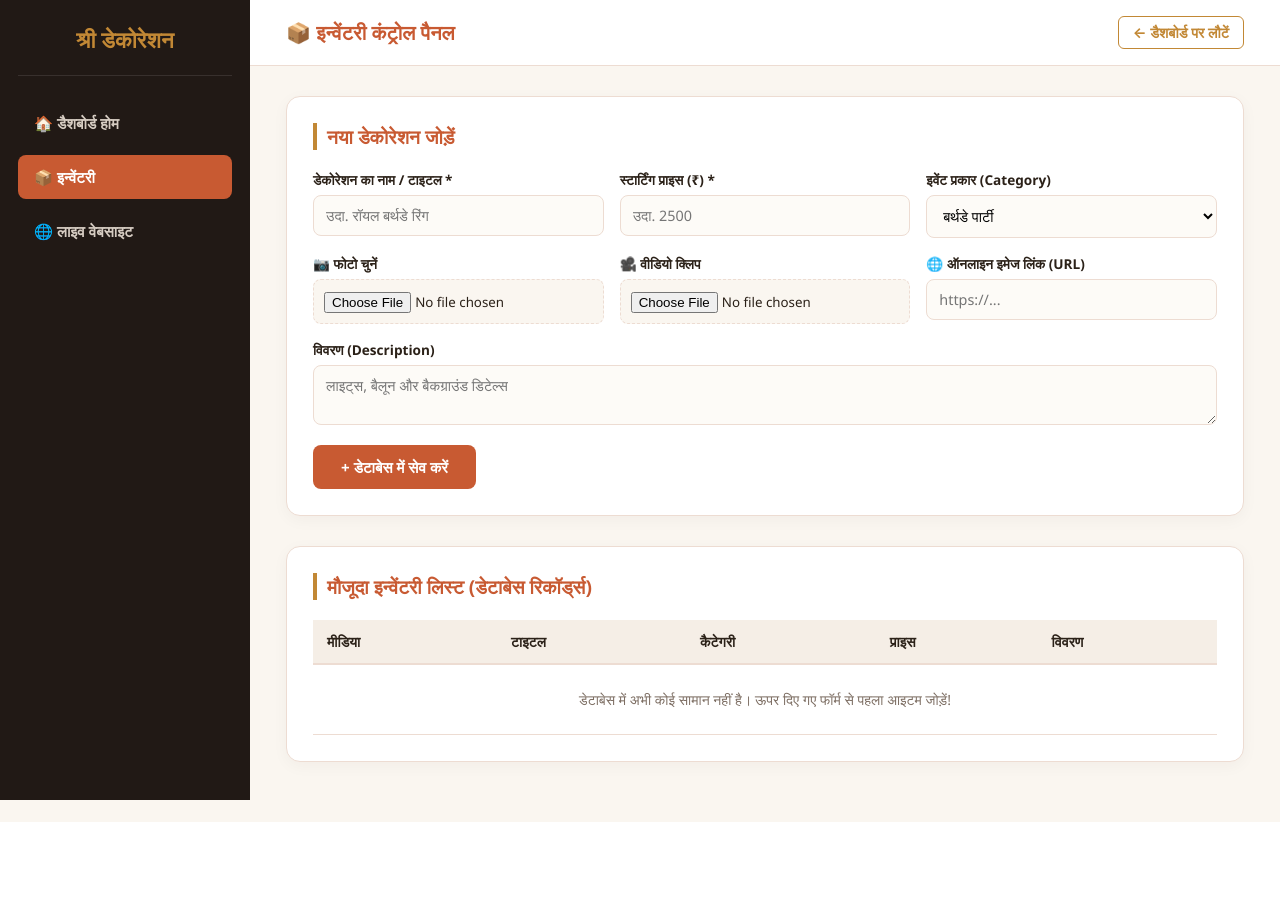
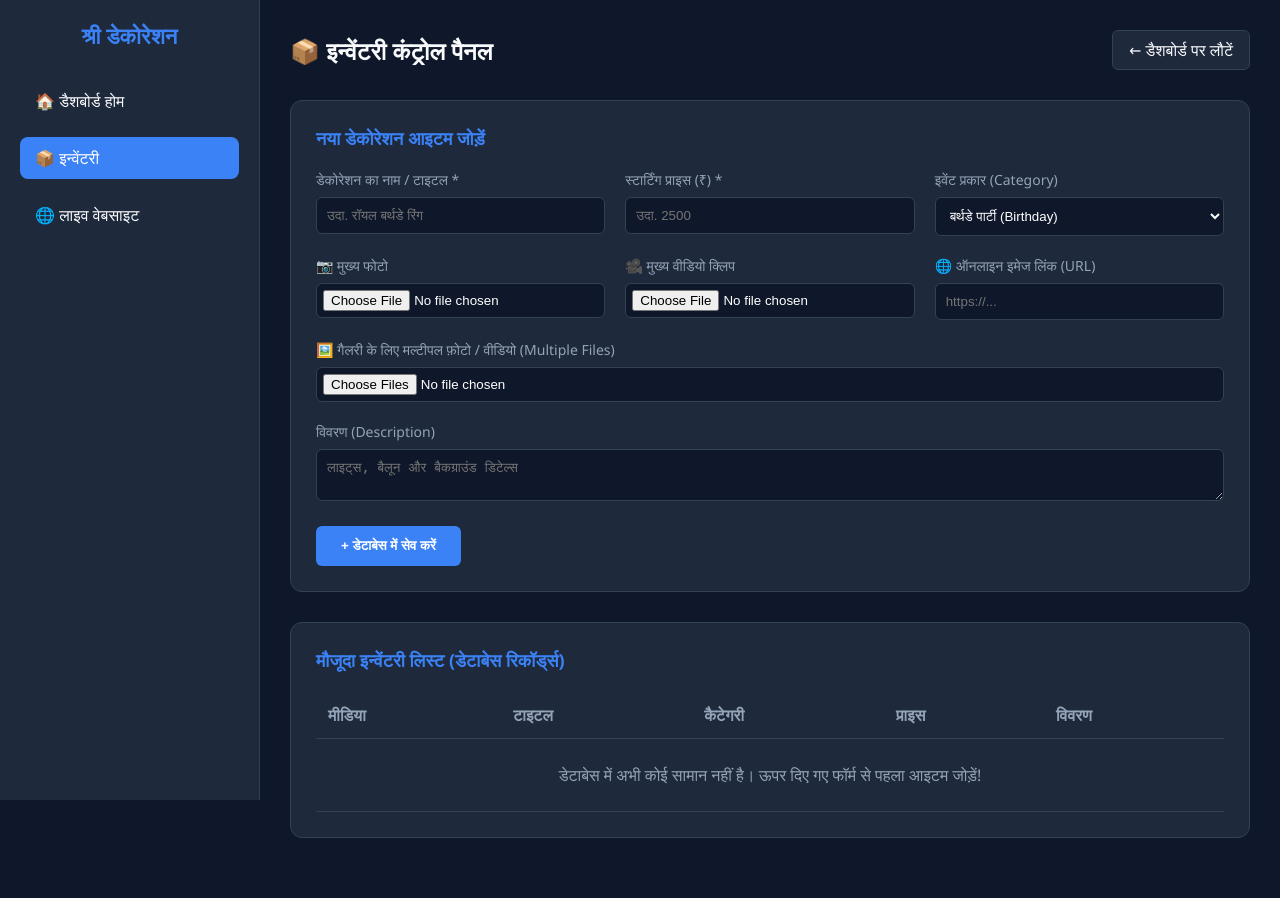
Before and after one commit to Nileshji123/decoration-shop, a Django app: page /inventory/ in a window 1280 px wide. Before the commit the page ends 822 px from the top, so only its background shows below. Run offline with Django 5.2, Linux system fonts and the light colour scheme; data that the repository does not hold is empty; parts of the project's set-up code (start-up, migrations or seed data) failed here and were passed over.

Commit message:
Added multiple media gallery support and updated templates

```diff
--- a/decor_app/views.py
+++ b/decor_app/views.py
@@ -1,14 +1,10 @@
-from django.shortcuts import render, redirect
-from .models import Inventory
 from django.shortcuts import render, redirect, get_object_or_404
-
-
+from decor_app.models import Inventory
 
 OWNER_USER = "piyush"
 OWNER_PASS = "piyush123"
 
 # 1. मुख्य होमपेज (जहाँ पब्लिक को सारी एक्टिव इन्वेंटरी दिखेगी)
-
 def home(request):
     # URL से चुनी हुई कैटेगरी निकालें (उदा: ?cat=birthday)
     category_slug = request.GET.get('cat')
@@ -45,33 +41,54 @@ def dashboard(request):
     return render(request, 'dashboard.html')
 
 # 4. इन्वेंटरी पेज (अपलोड फॉर्म + डेटाबेस लिस्टिंग)
+from django.shortcuts import render, redirect
+from .models import Inventory, DecorationMedia
+
+from django.shortcuts import render, redirect
+from .models import Inventory, DecorationMedia
+
 def inventory_view(request):
     if request.method == 'POST':
         title = request.POST.get('title')
         price = request.POST.get('price')
         category = request.POST.get('category')
+        image = request.FILES.get('image')
+        video = request.FILES.get('video')
         online_url = request.POST.get('online_url')
         description = request.POST.get('description')
 
-        # फाइल्स पकड़ना
-        image = request.FILES.get('image')
-        video = request.FILES.get('video')
+        gallery_files = request.FILES.getlist('gallery_images')
 
-        # डेटाबेस में नई रो क्रिएट करना
-        if title and price:
-            Inventory.objects.create(
-                title=title,
-                price=price,
-                category=category,
-                image=image,
-                video=video,
-                online_url=online_url,
-                description=description
+        # Agar main image nahi di hai, toh gallery ki pehli image ko hi main image bana lo
+        if not image and gallery_files:
+            for f in gallery_files:
+                if not f.name.lower().endswith(('.mp4', '.avi', '.mov', '.mkv', '.webm')):
+                    image = f
+                    break
+
+        # 1. Inventory item save karein
+        item = Inventory.objects.create(
+            title=title,
+            price=price,
+            category=category,
+            image=image,
+            video=video,
+            online_url=online_url,
+            description=description
+        )
+
+        # 2. Saari files/videos gallery me save karein
+        for f in gallery_files:
+            is_vid = f.name.lower().endswith(('.mp4', '.avi', '.mov', '.mkv', '.webm'))
+            DecorationMedia.objects.create(
+                inventory=item,
+                media_file=f,
+                is_video=is_vid
             )
-            return redirect('inventory')
 
-    # डेटाबेस से सारी इन्वेंटरी निकाल कर पेज को भेजना
-    items = Inventory.objects.all().order_by('-created_at')
+        return redirect('inventory')
+
+    items = Inventory.objects.all().order_by('-id')
     return render(request, 'inventory.html', {'items': items})
 
 # बुकिंग / डिटेल पेज का फंक्शन
--- a/templates/booking_page.html
+++ b/templates/booking_page.html
@@ -256,13 +256,12 @@
             {% for media in item.gallery.all %}
             <div class="slide-item">
                 {% if media.is_video %}
-                    <video src="{{ media.file.url }}" muted playsinline></video>
+                    <video src="{{ media.media_file.url }}" muted playsinline></video>
                 {% else %}
-                    <img src="{{ media.file.url }}" alt="Gallery Image">
+                    <img src="{{ media.media_file.url }}" alt="Gallery Image">
                 {% endif %}
             </div>
             {% endfor %}
-
             <!-- स्लाइडर बटन -->
             <button class="slider-btn btn-prev" onclick="moveSlide(-1)">&#10094;</button>
             <button class="slider-btn btn-next" onclick="moveSlide(1)">&#10095;</button>
--- a/templates/inventory.html
+++ b/templates/inventory.html
@@ -3,222 +3,190 @@
 <head>
     <meta charset="UTF-8">
     <meta name="viewport" content="width=device-width, initial-scale=1.0">
-    <title>इन्वेंटरी मैनेजमेंट | श्री डेकोरेशन</title>
+    <title>श्री डेकोरेशन - इन्वेंटरी कंट्रोल पैनल</title>
     <style>
         :root {
-            --bg-base: #faf6f0;
-            --card-bg: #ffffff;
-            --accent-terracotta: #c85a32;
-            --accent-gold: #c28835;
-            --text-dark: #2b2118;
-            --text-muted: #7d6e63;
-            --border-soft: #eddcd2;
-            --sidebar-bg: #211915;
-        }
-
-        * {
-            box-sizing: border-box;
-            margin: 0;
-            padding: 0;
-            font-family: 'Segoe UI', -apple-system, BlinkMacSystemFont, Roboto, sans-serif;
+            --bg-main: #0f172a;
+            --card-bg: #1e293b;
+            --text-main: #f8fafc;
+            --text-muted: #94a3b8;
+            --accent: #3b82f6;
+            --accent-hover: #2563eb;
+            --border-color: #334155;
         }
 
         body {
-            background-color: var(--bg-base);
-            color: var(--text-dark);
-            min-height: 100vh;
+            background-color: var(--bg-main);
+            color: var(--text-main);
+            font-family: 'Segoe UI', Tahoma, Geneva, Verdana, sans-serif;
+            margin: 0;
             display: flex;
         }
 
+        /* Sidebar Styling */
         aside {
-            width: 250px;
-            background-color: var(--sidebar-bg);
-            color: #f5ebe0;
-            display: flex;
-            flex-direction: column;
-            justify-content: space-between;
-            padding: 24px 18px;
+            width: 260px;
+            background-color: var(--card-bg);
+            height: 100vh;
             position: fixed;
-            height: 100vh;
+            border-right: 1px solid var(--border-color);
+            padding: 20px;
+            box-sizing: border-box;
         }
 
         .side-brand {
-            font-size: 1.4rem;
-            font-weight: 800;
-            color: var(--accent-gold);
+            font-size: 22px;
+            font-weight: bold;
+            color: var(--accent);
+            margin-bottom: 30px;
             text-align: center;
-            padding-bottom: 20px;
-            border-bottom: 1px solid rgba(255, 255, 255, 0.1);
         }
 
         .side-nav {
             list-style: none;
-            margin-top: 25px;
-            display: flex;
-            flex-direction: column;
-            gap: 10px;
+            padding: 0;
+        }
+
+        .side-nav li {
+            margin-bottom: 15px;
         }
 
         .side-nav a {
-            display: flex;
-            align-items: center;
-            gap: 12px;
-            color: #d6ccc2;
+            color: var(--text-main);
             text-decoration: none;
-            padding: 12px 16px;
+            display: block;
+            padding: 10px 15px;
             border-radius: 8px;
-            font-weight: 600;
-            font-size: 0.95rem;
-            transition: all 0.2s ease;
+            transition: 0.3s;
         }
 
         .side-nav a:hover, .side-nav a.active {
-            background-color: var(--accent-terracotta);
-            color: #ffffff;
+            background-color: var(--accent);
+            color: white;
         }
 
+        /* Main Content Wrapper */
         .main-wrapper {
-            margin-left: 250px;
-            flex: 1;
-            display: flex;
-            flex-direction: column;
+            margin-left: 260px;
+            padding: 30px;
+            width: calc(100% - 260px);
+            box-sizing: border-box;
         }
 
         header {
-            background: var(--card-bg);
-            padding: 16px 36px;
             display: flex;
             justify-content: space-between;
             align-items: center;
-            border-bottom: 1px solid var(--border-soft);
-            position: sticky;
-            top: 0;
-            z-index: 10;
+            margin-bottom: 30px;
         }
 
         .header-title {
-            font-size: 1.25rem;
-            font-weight: 700;
-            color: var(--accent-terracotta);
+            font-size: 24px;
+            font-weight: bold;
         }
 
         .btn-back {
+            background: var(--card-bg);
+            color: var(--text-main);
+            padding: 8px 16px;
+            border-radius: 6px;
             text-decoration: none;
-            color: var(--accent-gold);
-            font-weight: 700;
-            font-size: 0.9rem;
-            border: 1px solid var(--accent-gold);
-            padding: 6px 14px;
-            border-radius: 6px;
+            border: 1px solid var(--border-color);
         }
 
-        .content-area {
-            padding: 30px 36px;
-        }
-
+        /* Panel Box & Forms */
         .panel-box {
-            background: var(--card-bg);
-            border-radius: 14px;
-            border: 1px solid var(--border-soft);
-            box-shadow: 0 4px 16px rgba(43, 33, 24, 0.04);
-            padding: 26px;
+            background-color: var(--card-bg);
+            border: 1px solid var(--border-color);
+            border-radius: 12px;
+            padding: 25px;
             margin-bottom: 30px;
         }
 
         .panel-heading {
-            font-size: 1.2rem;
-            font-weight: 700;
-            color: var(--accent-terracotta);
+            font-size: 18px;
+            font-weight: bold;
             margin-bottom: 20px;
-            border-left: 4px solid var(--accent-gold);
-            padding-left: 10px;
+            color: var(--accent);
         }
 
         .form-grid {
             display: grid;
-            grid-template-columns: repeat(3, 1fr);
-            gap: 16px;
+            grid-template-columns: repeat(auto-fit, minmax(250px, 1fr));
+            gap: 20px;
         }
 
-        .col-full { grid-column: span 3; }
-
-        label {
+        .form-grid label {
             display: block;
-            font-size: 0.85rem;
-            font-weight: 600;
-            margin-bottom: 6px;
+            font-size: 14px;
+            margin-bottom: 8px;
+            color: var(--text-muted);
         }
 
-        input[type="text"], input[type="number"], input[type="url"], select, textarea {
+        .form-grid input, .form-grid select, .form-grid textarea {
             width: 100%;
-            padding: 10px 12px;
-            border: 1.5px solid var(--border-soft);
-            border-radius: 8px;
-            font-size: 0.9rem;
-            outline: none;
-            background-color: #fdfbf7;
+            padding: 10px;
+            background: var(--bg-main);
+            border: 1px solid var(--border-color);
+            color: white;
+            border-radius: 6px;
+            box-sizing: border-box;
         }
 
-        input:focus, select:focus, textarea:focus {
-            border-color: var(--accent-gold);
-            background-color: #ffffff;
+        .file-box input {
+            padding: 6px;
         }
 
-        .file-box {
-            border: 1.5px dashed var(--border-soft);
-            padding: 10px;
-            border-radius: 8px;
-            background: #faf6f0;
+        .col-full {
+            grid-column: 1 / -1;
         }
 
         .btn-submit {
-            background-color: var(--accent-terracotta);
-            color: #ffffff;
+            margin-top: 20px;
+            background-color: var(--accent);
+            color: white;
             border: none;
-            padding: 12px 28px;
-            border-radius: 8px;
-            font-size: 0.95rem;
-            font-weight: 700;
+            padding: 12px 25px;
+            font-weight: bold;
+            border-radius: 6px;
             cursor: pointer;
-            margin-top: 15px;
+            transition: 0.3s;
         }
 
+        .btn-submit:hover {
+            background-color: var(--accent-hover);
+        }
+
+        /* Tables */
         .table-responsive {
             overflow-x: auto;
-            margin-top: 10px;
         }
 
         table {
             width: 100%;
             border-collapse: collapse;
+            text-align: left;
+        }
+
+        th, td {
+            padding: 12px;
+            border-bottom: 1px solid var(--border-color);
         }
 
         th {
-            background-color: #f5eee6;
-            padding: 12px 14px;
-            text-align: left;
-            font-size: 0.88rem;
-            border-bottom: 2px solid var(--border-soft);
-        }
-
-        td {
-            padding: 12px 14px;
-            border-bottom: 1px solid var(--border-soft);
-            font-size: 0.88rem;
-            vertical-align: middle;
+            color: var(--text-muted);
         }
 
         .item-thumb {
-            width: 55px;
-            height: 45px;
+            width: 50px;
+            height: 50px;
             object-fit: cover;
             border-radius: 6px;
-            border: 1px solid var(--border-soft);
         }
 
         .price-badge {
-            color: var(--accent-gold);
-            font-weight: 800;
+            color: #10b981;
+            font-weight: bold;
         }
     </style>
 </head>
@@ -243,9 +211,9 @@
 
         <main class="content-area">
 
-            <!-- फॉर्म: डेटाबेस में 7 फ़ील्ड्स सेव करने के लिए -->
+            <!-- फॉर्म: डेटाबेस में नए आइटम और मल्टीपल मीडिया जोड़ने के लिए -->
             <div class="panel-box">
-                <div class="panel-heading">नया डेकोरेशन जोड़ें</div>
+                <div class="panel-heading">नया डेकोरेशन आइटम जोड़ें</div>
                 <form method="POST" action="{% url 'inventory' %}" enctype="multipart/form-data">
                     {% csrf_token %}
                     <div class="form-grid">
@@ -260,23 +228,27 @@
                         <div>
                             <label>इवेंट प्रकार (Category)</label>
                             <select name="category">
-                                <option value="birthday">बर्थडे पार्टी</option>
-                                <option value="wedding">वेडिंग व स्टेज</option>
-                                <option value="anniversary">एनिवर्सरी</option>
-                                <option value="baby_shower">बेबी शॉवर</option>
+                                <option value="birthday">बर्थडे पार्टी (Birthday)</option>
+                                <option value="wedding">वेडिंग व स्टेज (Wedding)</option>
+                                <option value="anniversary">एनिवर्सरी (Anniversary)</option>
+                                <option value="baby_shower">बेबी शॉवर / नामकरण</option>
                             </select>
                         </div>
                         <div>
-                            <label>📷 फोटो चुनें</label>
+                            <label>📷 मुख्य फोटो</label>
                             <div class="file-box"><input type="file" name="image" accept="image/*"></div>
                         </div>
                         <div>
-                            <label>🎥 वीडियो क्लिप</label>
+                            <label>🎥 मुख्य वीडियो क्लिप</label>
                             <div class="file-box"><input type="file" name="video" accept="video/*"></div>
                         </div>
                         <div>
                             <label>🌐 ऑनलाइन इमेज लिंक (URL)</label>
                             <input type="url" name="online_url" placeholder="https://...">
+                        </div>
+                        <div class="col-full">
+                            <label>🖼️ गैलरी के लिए मल्टीपल फ़ोटो / वीडियो (Multiple Files)</label>
+                            <div class="file-box"><input type="file" name="gallery_images" accept="image/*,video/*" multiple></div>
                         </div>
                         <div class="col-full">
                             <label>विवरण (Description)</label>
@@ -287,7 +259,7 @@
                 </form>
             </div>
 
-            <!-- डेटाबेस से आई लिस्टिंग -->
+            <!-- डेटाबेस से आई मौजूदा इन्वेंटरी लिस्ट -->
             <div class="panel-box">
                 <div class="panel-heading">मौजूदा इन्वेंटरी लिस्ट (डेटाबेस रिकॉर्ड्स)</div>
                 <div class="table-responsive">
@@ -307,6 +279,9 @@
                                 <td>
                                     {% if item.image %}
                                         <img src="{{ item.image.url }}" class="item-thumb" alt="Decor">
+                                    {% elif item.gallery.all %}
+                                        <!-- अगर मुख्य फोटो नहीं है, तो गैलरी की पहली फोटो थंबनेल में दिखेगी -->
+                                        <img src="{{ item.gallery.first.media_file.url }}" class="item-thumb" alt="Decor">
                                     {% elif item.online_url %}
                                         <img src="{{ item.online_url }}" class="item-thumb" alt="Decor">
                                     {% else %}
```
Also changed, not shown: templates/index.html (+53 -28 lines).
